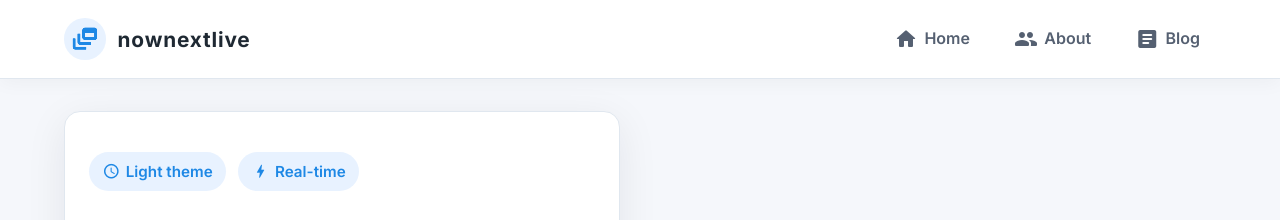
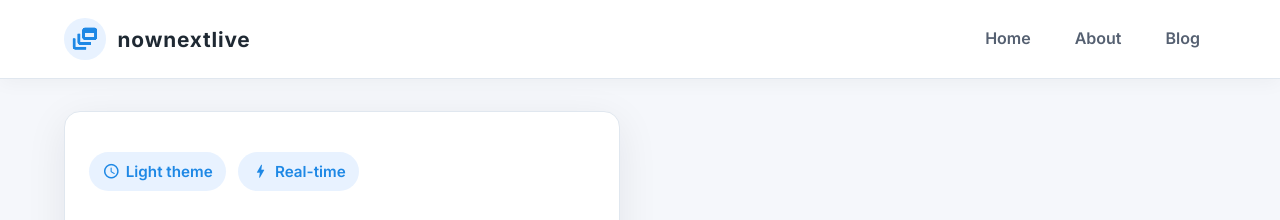
Before and after one commit to krussll/nownextlive, a Jekyll site: the page built from index.md, in a window 1280 px wide. Shown: the top 220 px of the page. Built offline with Jekyll 4.4.1, drawn with Linux system fonts in a browser that asks for light colours.

Commit message:
Remove navigation link icons

```diff
--- a/_includes/header.html
+++ b/_includes/header.html
@@ -7,19 +7,16 @@
     <ul>
       <li>
         <a href="{{ '/' | relative_url }}">
-          <span class="material-icons-round" aria-hidden="true">home</span>
           <span>Home</span>
         </a>
       </li>
       <li>
         <a href="{{ '/about.html' | relative_url }}">
-          <span class="material-icons-round" aria-hidden="true">group</span>
           <span>About</span>
         </a>
       </li>
       <li>
         <a href="{{ '/blog/post-one.html' | relative_url }}">
-          <span class="material-icons-round" aria-hidden="true">article</span>
           <span>Blog</span>
         </a>
       </li>
```
